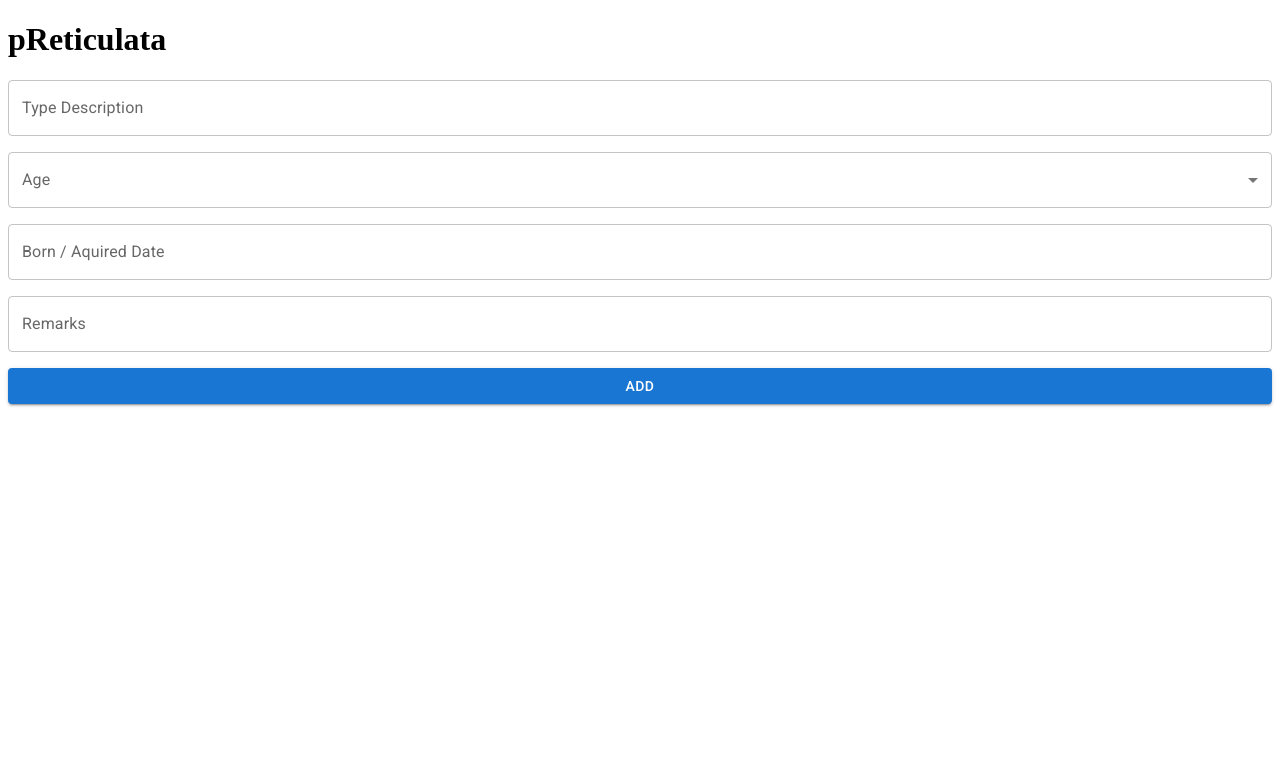
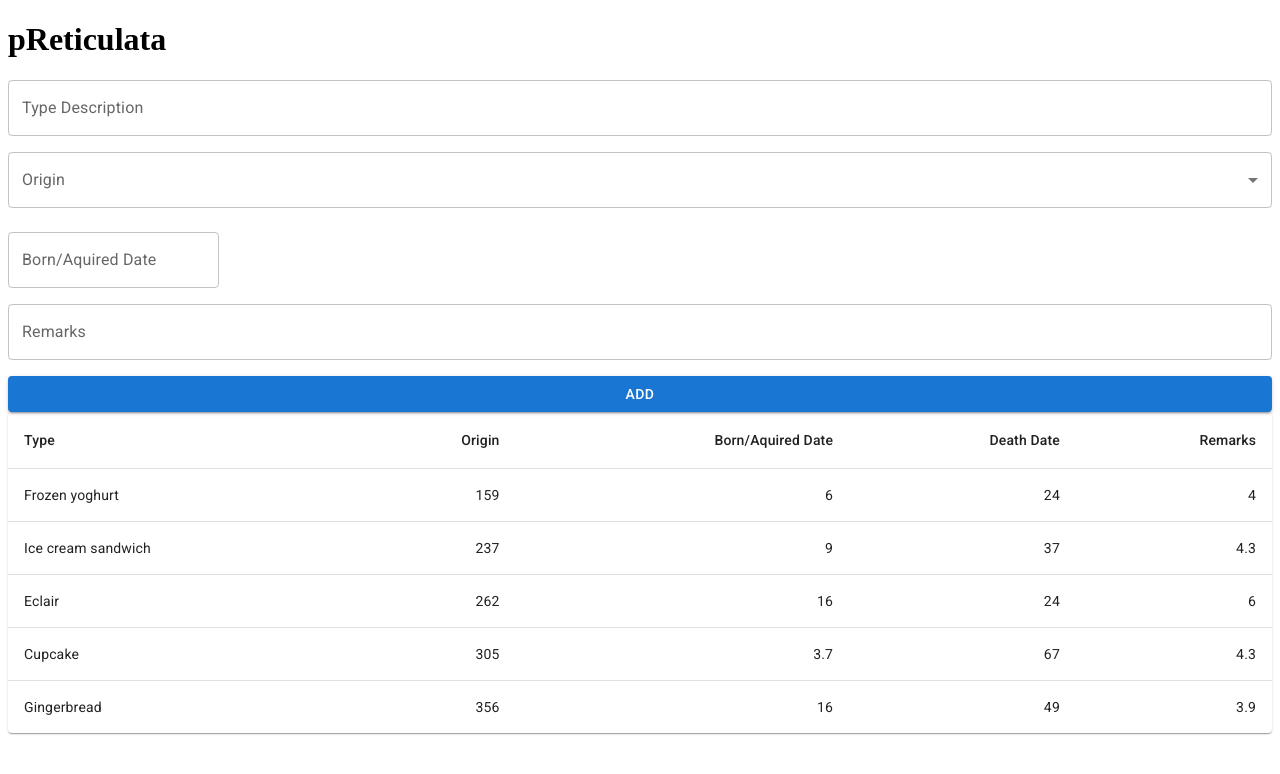
Before and after one commit to atomz520/pReticulata, a React (Vite) app in the folder client/: page / in a window 1280 px wide. Shown: the top 774 px of the page. Built offline with nearby package versions, Linux system fonts and the light colour scheme.

Commit message:
Added date fields

```diff
--- a/client/package.json
+++ b/client/package.json
@@ -15,6 +15,8 @@
     "@fontsource/roboto": "^5.1.1",
     "@mui/icons-material": "^6.4.4",
     "@mui/material": "^6.4.4",
+    "@mui/x-date-pickers": "^7.27.0",
+    "dayjs": "^1.11.13",
     "react": "^19.0.0",
     "react-dom": "^19.0.0",
     "react-hook-form": "^7.54.2"
--- a/client/src/pages/Info.tsx
+++ b/client/src/pages/Info.tsx
@@ -6,6 +6,12 @@ import TableContainer from "@mui/material/TableContainer";
 import TableHead from "@mui/material/TableHead";
 import TableRow from "@mui/material/TableRow";
 import Paper from "@mui/material/Paper";
+
+import { Dayjs } from "dayjs";
+import { DemoContainer } from "@mui/x-date-pickers/internals/demo";
+import { AdapterDayjs } from "@mui/x-date-pickers/AdapterDayjs";
+import { LocalizationProvider } from "@mui/x-date-pickers/LocalizationProvider";
+import { DatePicker } from "@mui/x-date-pickers/DatePicker";
 
 import FormControl from "@mui/material/FormControl";
 import Select, { SelectChangeEvent } from "@mui/material/Select";
@@ -55,6 +61,8 @@ export default function Info() {
     setOrigin(event.target.value);
   };
 
+  const [bornDate, setBornDate] = React.useState<Dayjs | null>(null);
+
   const onSubmit: SubmitHandler<FormValues> = (data) => {
     console.log("Form Data:", data);
   };
@@ -79,7 +87,7 @@ export default function Info() {
             control={control}
             render={({ field }) => (
               <FormControl fullWidth>
-                <InputLabel id="demo-simple-select-label">Age</InputLabel>
+                <InputLabel id="demo-simple-select-label">Origin</InputLabel>
                 <Select
                   labelId="demo-simple-select-label"
                   id="demo-simple-select"
@@ -97,11 +105,15 @@ export default function Info() {
             name="born"
             control={control}
             render={({ field }) => (
-              <TextField
-                id="outlined-basic"
-                label="Born / Aquired Date"
-                variant="outlined"
-              />
+              <LocalizationProvider dateAdapter={AdapterDayjs}>
+                <DemoContainer components={["DatePicker"]}>
+                  <DatePicker
+                    label="Born/Aquired Date"
+                    value={bornDate}
+                    onChange={(newValue) => setBornDate(newValue)}
+                  />
+                </DemoContainer>
+              </LocalizationProvider>
             )}
           />
           <Controller
@@ -121,15 +133,15 @@ export default function Info() {
           </Button>
         </Stack>
       </form>
-      {/* <TableContainer component={Paper}>
+      <TableContainer component={Paper}>
         <Table sx={{ minWidth: 650 }} aria-label="simple table">
           <TableHead>
             <TableRow>
-              <TableCell>Dessert (100g serving)</TableCell>
-              <TableCell align="right">Calories</TableCell>
-              <TableCell align="right">Fat&nbsp;(g)</TableCell>
-              <TableCell align="right">Carbs&nbsp;(g)</TableCell>
-              <TableCell align="right">Protein&nbsp;(g)</TableCell>
+              <TableCell>Type</TableCell>
+              <TableCell align="right">Origin</TableCell>
+              <TableCell align="right">Born/Aquired Date</TableCell>
+              <TableCell align="right">Death Date</TableCell>
+              <TableCell align="right">Remarks</TableCell>
             </TableRow>
           </TableHead>
           <TableBody>
@@ -149,7 +161,7 @@ export default function Info() {
             ))}
           </TableBody>
         </Table>
-      </TableContainer> */}
+      </TableContainer>
     </>
   );
 }
```
Also changed, not shown: 1 other file (tests, documents, lock files or other folders).
